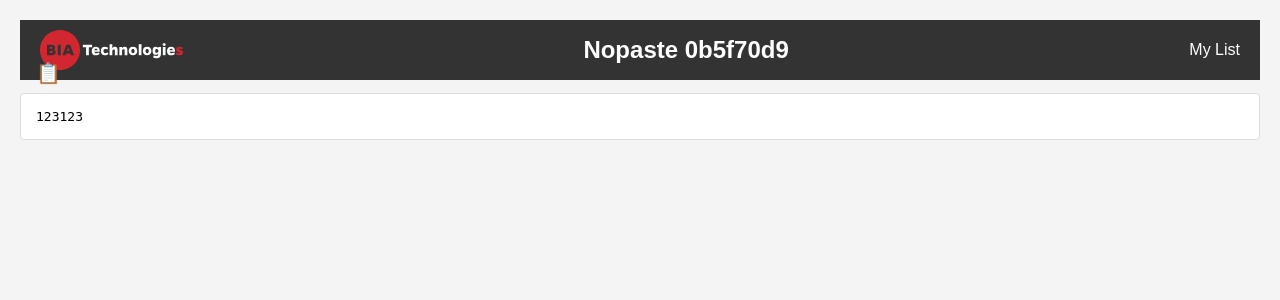
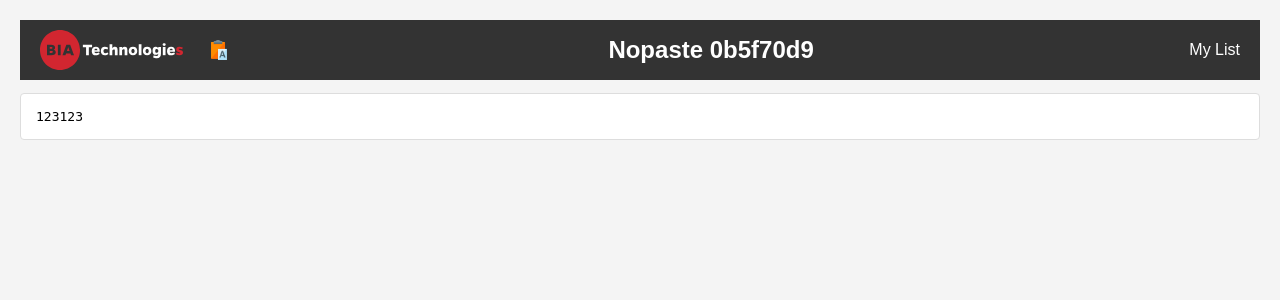
Before and after one commit to nordz0r/nopaste, a FastAPI app: page /paste/0b5f70d9 in a window 1280 px wide. Shown: the top 300 px of the page. Run offline with FastAPI, Linux system fonts and the light colour scheme.

Commit message:
style: copy replace

```diff
--- a/src/static/css/style.css
+++ b/src/static/css/style.css
@@ -12,12 +12,17 @@ header {
 }
 
 .header-container {
-    margin: 0 auto;
     display: flex;
     justify-content: space-between;
     align-items: center;
     width: 100%;
     box-sizing: border-box;
+}
+
+.left {
+    display: flex;
+    align-items: center;
+    gap: 10px;
 }
 
 .logo img {
@@ -75,18 +80,21 @@ button:hover, input[type="submit"]:hover {
 }
 
 #copy-btn {
-    position: absolute;
-    top: -40px;
-    left: 0; /* Оставляем слева, но можно переместить, если нужно */
     background: none;
     border: none;
-    font-size: 20px;
     cursor: pointer;
-    color: #333;
+    padding: 5px;
+    margin-left: 10px;
+}
+
+#copy-btn img {
+    width: 20px;
+    height: 20px;
+    vertical-align: middle;
 }
 
 #copy-btn:hover {
-    color: #555;
+    opacity: 0.7;
 }
 
 pre#paste-content {
--- a/src/templates/base.html
+++ b/src/templates/base.html
@@ -1,7 +1,7 @@
 <!DOCTYPE html>
 <html lang="ru">
 <head>
-    <link rel="icon" href="/static/images/logo.png" type="image/png">
+    <link rel="icon" href="/static/images/favicon.png" type="image/png">
     <meta charset="UTF-8">
     <meta name="viewport" content="width=device-width, initial-scale=1.0">
     <title>{% block title %}Nopaste{% endblock %}</title>
@@ -10,9 +10,16 @@
 <body>
     <header>
         <div class="header-container">
-            <a href="/" class="logo">
-                <img src="/static/images/logo_bia_color_w.svg" alt="NOPASTE Logo">
-            </a>
+            <div class="left">
+                <a href="/" class="logo">
+                    <img src="/static/images/logo_bia_color_w.svg" alt="NOPASTE Logo">
+                </a>
+                {% if paste_id %}
+                <button id="copy-btn" title="Скопировать ссылку">
+                    <img src="/static/images/favicon.png" alt="Копировать" style="width: 20px; height: 20px;">
+                </button>
+                {% endif %}
+            </div>
             <div class="title">
                 <h1>
                     {% if paste_id %}
@@ -30,5 +37,63 @@
     <div class="container">
         {% block content %}{% endblock %}
     </div>
+    {% if paste_id %}
+    <script>
+    // Функция для показа всплывающей подсказки
+    function showNotification(message) {
+        const notification = document.getElementById("notification");
+        notification.textContent = message;
+        notification.style.display = "block";
+        setTimeout(() => {
+            notification.style.opacity = "0";
+            setTimeout(() => {
+                notification.style.display = "none";
+                notification.style.opacity = "1"; // Сбрасываем для следующего раза
+            }, 500); // Время затухания
+        }, 2000); // Время отображения
+    }
+
+    // Функция для копирования ссылки с fallback
+    function copyPasteUrl() {
+        const pasteUrl = window.location.href; // Чистый URL без параметров
+        if (navigator.clipboard && navigator.clipboard.writeText) {
+            navigator.clipboard.writeText(pasteUrl).then(() => {
+                showNotification("Ссылка скопирована!");
+            }).catch(() => {
+                fallbackCopy(pasteUrl);
+            });
+        } else {
+            fallbackCopy(pasteUrl);
+        }
+    }
+
+    // Фолбэк копирования через execCommand
+    function fallbackCopy(text) {
+        const textarea = document.createElement("textarea");
+        textarea.value = text;
+        // Не отображать элемент
+        textarea.style.position = "fixed";
+        textarea.style.opacity = "0";
+        document.body.appendChild(textarea);
+        textarea.select();
+        try {
+            const successful = document.execCommand("copy");
+            if (successful) {
+                showNotification("Ссылка скопирована!");
+            } else {
+                showNotification("Не удалось скопировать ссылку");
+            }
+        } catch (err) {
+            showNotification("Ошибка копирования: " + err);
+        }
+        document.body.removeChild(textarea);
+    }
+
+    // Копирование ссылки по нажатию кнопки
+    document.getElementById("copy-btn").addEventListener("click", function() {
+        copyPasteUrl();
+    });
+    </script>
+    {% endif %}
 </body>
 </html>
```
Also changed, not shown: src/templates/paste.html (+0 -57 lines), src/static/images/favicon.png (renamed from src/static/images/logo.png).
